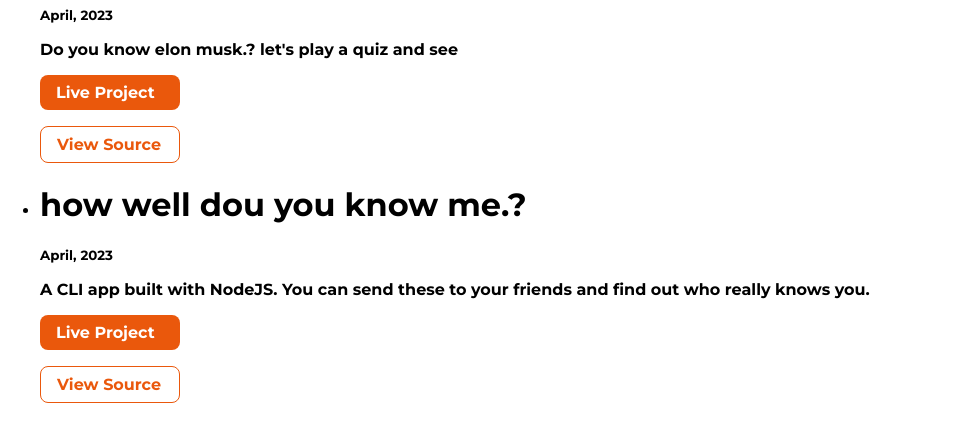
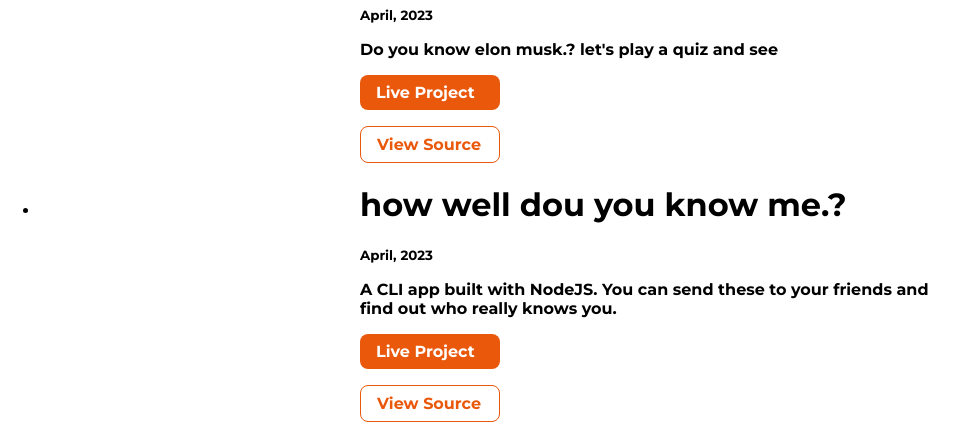
Before and after one commit to vinodgunaga/my-portfolio, a plain HTML site: page projects.html in a window 1280 px wide. Shown: the part 676-1114 px from the top of the page, without its empty margins (0-968 px from the left). Drawn offline with Linux system fonts and the light colour scheme; a web font is replaced by a local one.

Commit message:
debugging div tag

```diff
--- a/projects.html
+++ b/projects.html
@@ -1,5 +1,6 @@
 <!DOCTYPE html>
 <html lang="en">
+
 <head>
     <meta charset="UTF-8">
     <meta http-equiv="X-UA-Compatible" content="IE=edge">
@@ -7,6 +8,7 @@
     <title>Projects | VinodGunaga</title>
     <link rel="stylesheet" href="/styles.css">
 </head>
+
 <body>
 
     <nav class="navigation container">
@@ -30,25 +32,29 @@
     </header>
     <ul>
         <li>
-                <div class="container container-center"></div>
+            <div class="container container-center">
             <h1>marvel-fan</h1>
             <small>April, 2023</small>
             <p>Do you know elon musk.? let's play a quiz and see</p>
-                <a class="link link-primary" href="https://replit.com/@vinodgunaga/CLI-quiz-app?embed=true#index.js">Live Project</a>
+            <a class="link link-primary" href="https://replit.com/@vinodgunaga/CLI-quiz-app?embed=true#index.js">Live
+                Project</a>
             <a class="link link-secondary" href="https://github.com/vinodgunaga/CLI-quiz-app">View Source</a>
             </div>
         </li>
 
         <li>
-                <div class="container container-center"></div>
+            <div class="container container-center">
             <h1>how well dou you know me.?</h1>
             <small>April, 2023</small>
-                <p>A CLI app built with <strong>NodeJS</strong>. You can send these to your friends and find out who really knows you.</p>
-                <a class="link link-primary" href="https://replit.com/@vinodgunaga/end-game?embed=true#index.js">Live Project</a>
+            <p>A CLI app built with <strong>NodeJS</strong>. You can send these to your friends and find out who really
+                knows you.</p>
+            <a class="link link-primary" href="https://replit.com/@vinodgunaga/end-game?embed=true#index.js">Live
+                Project</a>
             <a class="link link-secondary" href="https://github.com/vinodgunaga/do-you-know-me-quiz">View Source</a>
             </div>
         </li>
     </ul>
 
 </body>
+
 </html>
```
Lines whose indentation alone changed are shown as unchanged.
